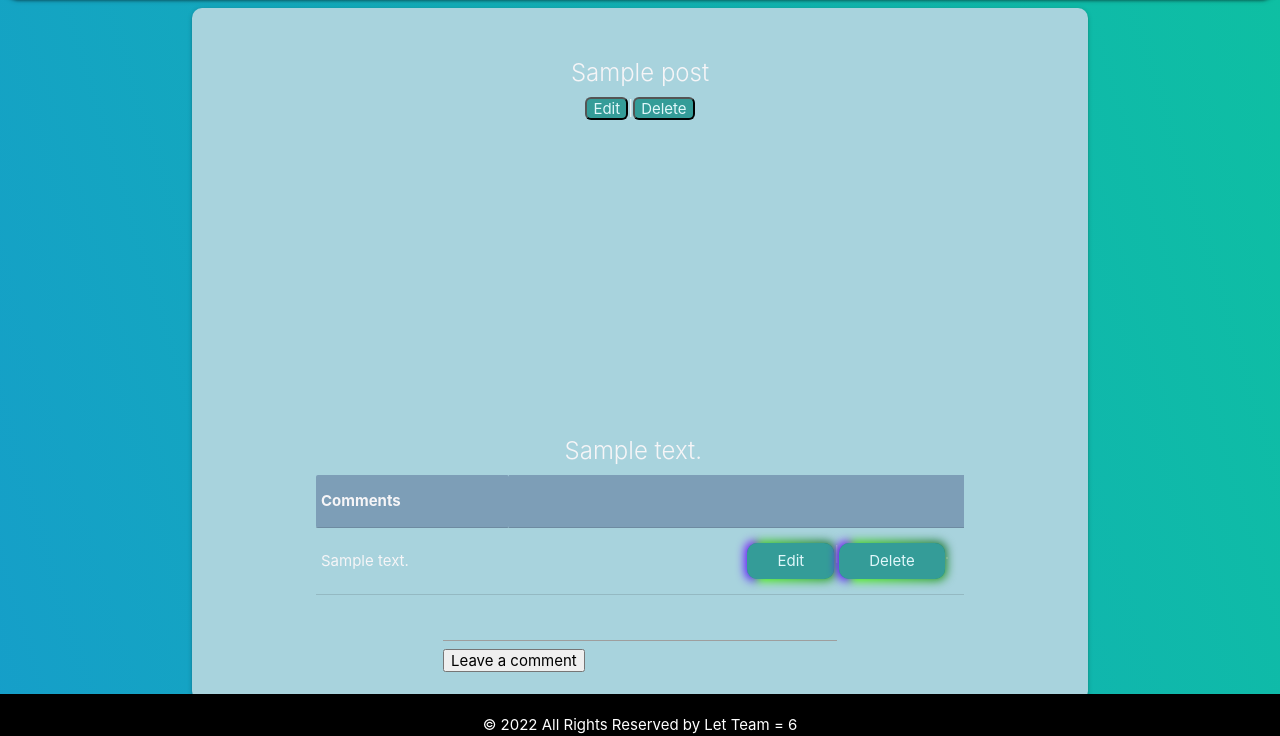
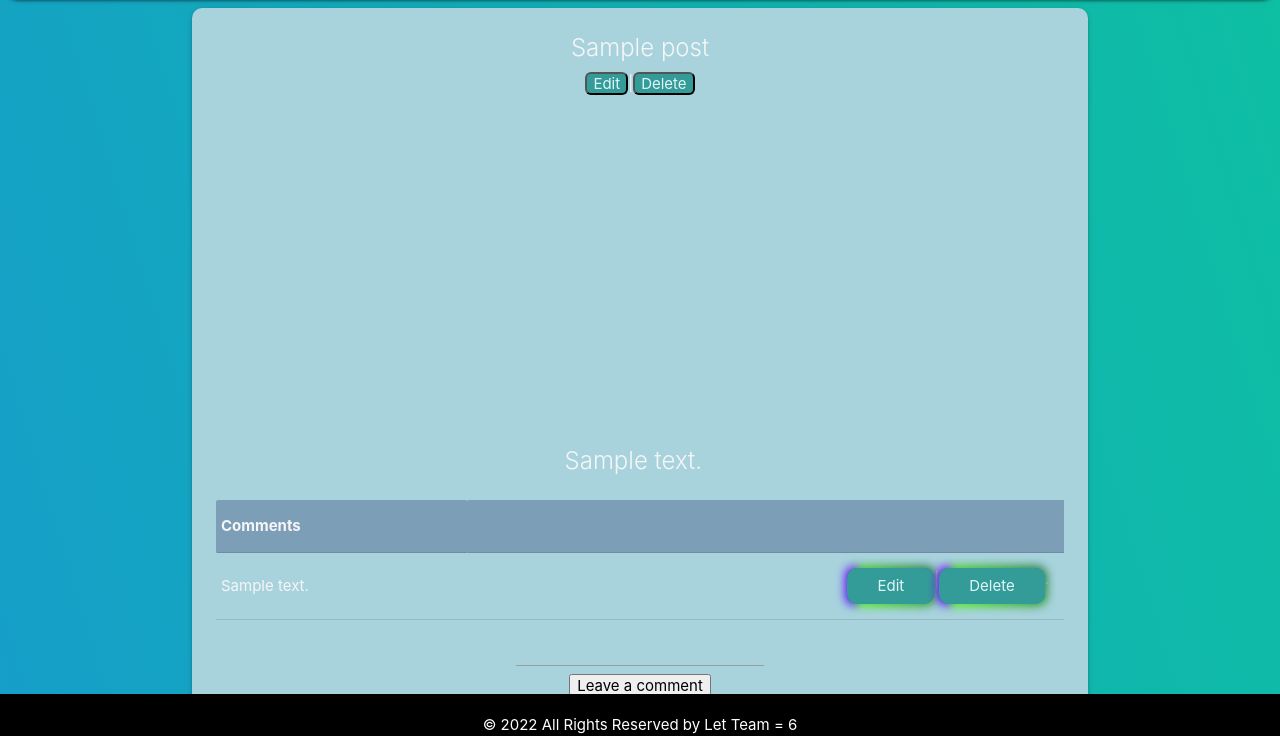
Before and after one commit to Brosari0/showtube, a Django app: page /posts/1/ in a window 1280 px wide. Shown: the part 64-800 px from the top of the page. Run offline with Django 4.2, Linux system fonts and the light colour scheme; a user stored in the database is signed in; tables that the repository leaves empty hold one stand-in row (values such as "Sample post").

Commit message:
added even more css

```diff
--- a/main_app/static/style.css
+++ b/main_app/static/style.css
@@ -170,12 +170,15 @@ button > a {
 
 .posttitle{
 display: flex;
-justify-content: space-between;
+justify-content: center;
+
+
+}
+#detaildescription{
+    margin: 15px;
+
 }
 
-.card-content {
-    margin: 25px 100px 5px 100px !important;
-}
 
 #toppost{
     display: flex;
@@ -186,7 +189,19 @@ justify-content: space-between;
 #postbtn{
     display: flex;
     justify-content: flex-end;
+    margin-bottom: 20px;
 }
+
+#leavecommentbtn{
+
+    display: flex;
+    flex-direction: column;
+    justify-content: center;
+    align-items: center;
+
+}
+
+
 
 /* tr:nth-child(1) {
     background-color: #64b5f6;
@@ -203,7 +218,19 @@ thead {
 tr:nth-child(even) {
     background-color: #1976d2;
 }
+#userdate{
+display: flex;
+justify-content: end;
+padding-right: 10px;
+padding-bottom: 15px;
+}
 
+#indexvid{
+    display: flex;
+    justify-content: center;
+    align-items: center;
+
+}
 
 /* CSS */
 .button-85 {
--- a/main_app/templates/base.html
+++ b/main_app/templates/base.html
@@ -7,6 +7,9 @@
     <meta http-equiv="X-UA-Compatible" content="IE=edge">
     <meta name="viewport" content="width=device-width, initial-scale=1.0">
     <title>Show Tube</title>
+    <link rel="preconnect" href="https://fonts.googleapis.com">
+    <link rel="preconnect" href="https://fonts.gstatic.com" crossorigin>
+    <link href="https://fonts.googleapis.com/css2?family=Bree+Serif&family=EB+Garamond&family=Source+Code+Pro&display=swap" rel="stylesheet">
     <link rel="stylesheet" type="text/css" href="{% static 'style.css' %}">
     <link rel="stylesheet" href="https://cdnjs.cloudflare.com/ajax/libs/materialize/1.0.0/css/materialize.min.css">
     <script src="https://cdnjs.cloudflare.com/ajax/libs/materialize/1.0.0/js/materialize.min.js"></script>
--- a/main_app/templates/main_app/comment_form.html
+++ b/main_app/templates/main_app/comment_form.html
@@ -2,9 +2,9 @@
 {% block content %}
 
 
-  <h1>Add Comment</h1>
+  <h1>Edit Comment</h1>
 
-<form action="" method="POST">
+<form action="" method="POST" id="commentform">
     {% csrf_token %}
     <table>
         {{form.as_table}}
--- a/main_app/templates/posts/detail.html
+++ b/main_app/templates/posts/detail.html
@@ -1,7 +1,7 @@
 {% extends 'base.html' %}
 {% block content %}
 <div class="card">
-    <div class="card-content" id="toppost">
+    <div class="card-content"  id="toppost">
         <div class="card-title" class="posttitle">{{ post.title }}</div>
             {% if post.user == request.user %}
                 <div id="postbtn">
@@ -10,8 +10,12 @@
                   <button><a href="{% url 'post_delete' post.id %}">Delete</a></button>
                 </div>
             {% endif %}
-        <iframe width="560" height="315" src="{{ post.youtube_url }}" title="YouTube video player" frameborder="0" allow="accelerometer; clipboard-write; encrypted-media; gyroscope; picture-in-picture" allowfullscreen></iframe>
-      <p class="card-title" id="posttitle">{{ post.description}} &nbsp</p>
+
+            <iframe width="560" height="315" src="{{ post.youtube_url }}" title="YouTube video player" frameborder="0" allow="accelerometer; clipboard-write; encrypted-media; gyroscope; picture-in-picture" allowfullscreen></iframe>
+
+             <div id="detaildescription">
+            <p class="card-title">{{ post.description}} &nbsp</p>
+        </div>
 
     <table>
         <thead>
@@ -30,10 +34,12 @@
           {% endfor %}
         </tbody>
       </table>
-    <form action="{% url 'comment' post.id %}" method="POST">
+    <form action="{% url 'comment' post.id %}" method="POST" >
         {% csrf_token %}
-        <input id="content" type="text" name="content">
-        <input type="submit" value="Leave a comment">
+        <div id="leavecommentbtn">
+            <input id="content" type="text" name="content">
+            <input type="submit" id="leavecommentbtn" value="Leave a comment">
+        </div>
     </form>
   </div>
 </div>
```
Also changed, not shown: main_app/templates/posts/index.html (+6 -4 lines).
